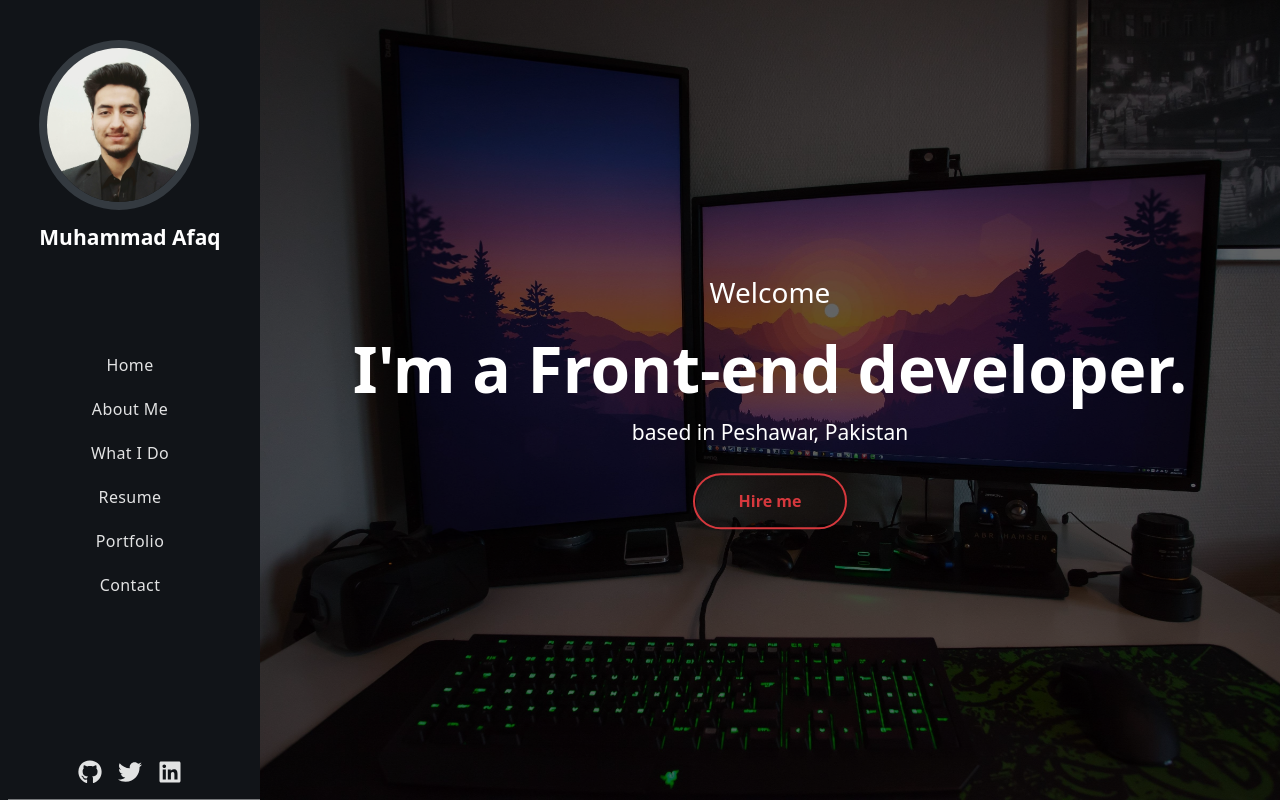
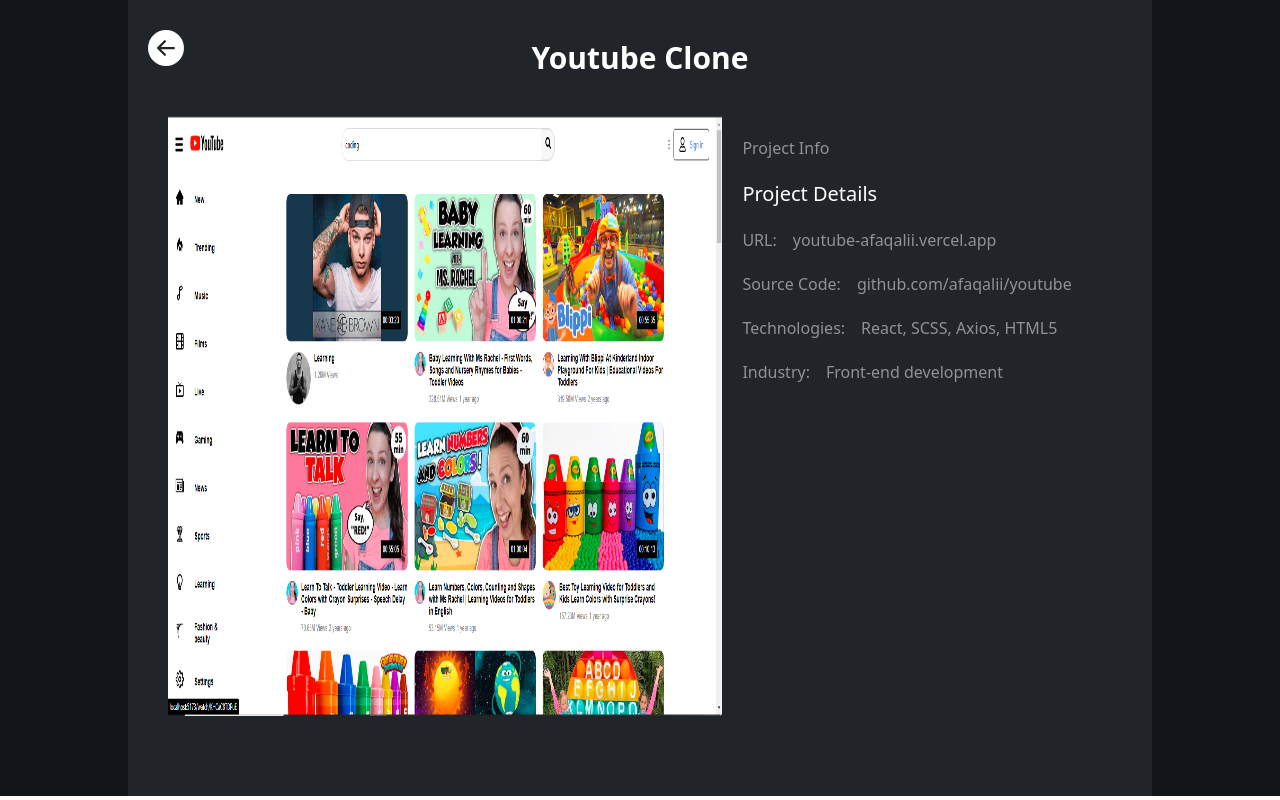
Before and after one commit to afaqalii/afaqdev, a React (Vite) app: page /14 in a window 1280 px wide. Shown: the top 800 px of the page. Built offline with nearby package versions, Linux system fonts and the light colour scheme.

Commit message:
Completed my portfolio website. Minor changes are left

```diff
--- a/package.json
+++ b/package.json
@@ -13,7 +13,8 @@
     "react": "^18.2.0",
     "react-dom": "^18.2.0",
     "react-icons": "^4.8.0",
-    "react-router-dom": "^6.11.1"
+    "react-router-dom": "^6.11.1",
+    "react-router-hash-link": "^2.4.3"
   },
   "devDependencies": {
     "@types/react": "^18.0.28",
--- a/src/App.jsx
+++ b/src/App.jsx
@@ -1,47 +1,17 @@
+import { BrowserRouter, Route, Routes } from 'react-router-dom'
 import './App.css'
-import AboutMe from './components/AboutMe'
-import ContactUs from './components/ContactUs'
-import ContainerWrapper from './components/ContainerWrapper'
-import Header from './components/Header'
-import MyWork from './components/MyWork'
 import { ProjectDetails } from './components/ProjectDetails'
-import Services from './components/Services'
-import Sidebar from "./components/Sidebar"
+import LandingPage from './components/LandingPage'
+
 function App() {
 
   return (
-    <>
-      <div className='landing-page'>
-      <Sidebar/>
-      <div id='main-content' className="lg:ml-[260px]">
-        <Header/>
-         <ContainerWrapper
-             bgColor={`bg-[--light-black]`}
-             content={<AboutMe/>}
-             backgroundTitle={"about me"}
-             title={"Know Me More"}
-          />
-         <ContainerWrapper
-             bgColor={`bg-[--bg-light]`}
-             content={<Services/>}
-             backgroundTitle={"services"}
-             title={"What I Do"}
-          />
-          <ContainerWrapper
-             bgColor={`bg-[--light-black]`}
-             content={<MyWork/>}
-             backgroundTitle={"portfolio"}
-             title={"My Work"}
-          />
-          <ContainerWrapper
-             bgColor={`bg-[--bg-light]`}
-             content={<ContactUs/>}
-             backgroundTitle={"contact"}
-             title={"Get In Touch"}
-          />
-      </div>
-      </div>
-    </>
+    <BrowserRouter>
+      <Routes>
+        <Route path='/' element={<LandingPage/>}/>
+        <Route path='/:projectId' element={<ProjectDetails/>}/>
+      </Routes>
+    </BrowserRouter>
   )
 }
 
--- a/src/LocalData.js
+++ b/src/LocalData.js
@@ -17,13 +17,13 @@
         id:"2"
     },
     {
-        item: "what I do",
+        item: "services",
         id:"3"
     },
-    {
-        item: "resume",
-        id:"4"
-    },
+    // {
+    //     item: "resume",
+    //     id:"4"
+    // },
     {
         item: "portfolio",
         id:"5"
@@ -136,9 +136,10 @@
         img: Movix,
         id:"15",
         imageCarousel: [],
-        projectInfoTitle: "",
-        projectInfo:"Project Info",
+        projectInfoTitle: "Project Info",
+        projectInfo:"This is an IMDB clone. You can search any type of movie watch its trailer the cast and all the ratings details. This project includes lazy loading searching features filtering.",
         projectDetailsTitle:"Project Details",
+        projectDetailText:"",
         projectDetails:[
             {
                 title:"URL",
--- a/src/components/AboutMe.jsx
+++ b/src/components/AboutMe.jsx
@@ -19,9 +19,7 @@
         {/* know me more content start from here */}
         <div className="flex flex-col gap-5 mt-12 lg:flex-row">
             <div  className="text-center lg:text-left w-2/3">
-                <h1 className='text-white text-3xl mb-4 font-bold'>I'm
-                      <span className='text-[--dark-blue] ml-1'>Afaq</span>,
-                     a Web Developer</h1>
+                <h1 className='text-white text-3xl mb-4 font-bold'>I'm <span className='text-[--dark-blue]'>Afaq</span>, a Web Developer</h1>
                 <p className='px-2 sm:px-0 mb-4 text-[--sm-text]'>Hi there! My name is Afaq, and I am a front-end developer. As a passionate developer, I specialize in creating visually appealing and user-friendly websites and applications that meet the needs of clients and end-users. My skillset includes proficiency in HTML, CSS, JavaScript, and various front-end frameworks, such as React.</p>
                 <p className='px-2 sm:px-0 mb-4 text-[--sm-text]'>I believe in staying up-to-date with the latest technologies and trends in the industry to ensure that I am providing the best solutions possible.</p>
             </div>
--- a/src/components/ContainerWrapper.jsx
+++ b/src/components/ContainerWrapper.jsx
@@ -2,7 +2,7 @@
 
 const ContainerWrapper = ({backgroundTitle, content, bgColor, title}) => {
   return (
-    <div className={`relative ${bgColor} px-5 md:px-12 py-16`}>
+    <div id={backgroundTitle} className={`relative ${bgColor} px-5 md:px-12 py-16`}>
         <h1
            className='uppercase
                       text-center
--- a/src/components/Header.jsx
+++ b/src/components/Header.jsx
@@ -1,15 +1,17 @@
 import React from 'react'
-import headerImg from "../assets/header-img.jpg"
+import { HashLink as Link } from 'react-router-hash-link'
 import "../App.css"
 const Header = () => {
   return (
     <>
-    <div className="header relative bg-[--dark-black] after:content-[''] after:absolute after:top-0 after:left-0 after:h-[100%]  bg-cover bg-center bg-fixed h-screen">
+    <div id='home' className="header relative bg-[--dark-black] after:content-[''] after:absolute after:top-0 after:left-0 after:h-[100%]  bg-cover bg-center bg-fixed h-screen">
         <div className='absolute z-[1] top-1/2 left-1/2 translate-x-[-50%] translate-y-[-50%] w-[100%] text-center text-[--white]'>
             <h2 className='text-[28px] font-medium mb-6'>Welcome</h2>
             <h1 className='text-4xl sm:text-5xl xl:text-[64px] font-semibold'>I'm a Front-end developer.</h1>
             <h4 className='text-[21px] font-extralight my-4'>based in Peshawar, Pakistan</h4>
-            <button className='py-3.5 px-11 mt-2 font-semibold border-2 rounded-[50rem] border-[--dark-blue] text-[--dark-blue] hover:text-white  hover:bg-[--dark-blue]  duration-700 '>Hire me </button>
+            <Link to="/#contact">
+              <button className='py-3.5 px-11 mt-2 font-semibold border-2 rounded-[50rem] border-[--dark-blue] text-[--dark-blue] hover:text-white  hover:bg-[--dark-blue]  duration-700 '>Hire me </button>
+            </Link>
         </div>
     </div>
     </>
--- /dev/null
+++ b/src/components/LandingPage.jsx
@@ -0,0 +1,45 @@
+import AboutMe from './AboutMe'
+import ContactUs from './ContactUs'
+import ContainerWrapper from './ContainerWrapper'
+import Header from './Header'
+import MyWork from './MyWork'
+import Services from './Services'
+import Sidebar from "./Sidebar"
+const LandingPage = () => {
+  return (
+    <div>
+        <div className='landing-page'>
+        <Sidebar/>
+      <div id='main-content' className="lg:ml-[260px]">
+        <Header/>
+         <ContainerWrapper
+             bgColor={`bg-[--light-black]`}
+             content={<AboutMe/>}
+             backgroundTitle={"about me"}
+             title={"Know Me More"}
+          />
+         <ContainerWrapper
+             bgColor={`bg-[--bg-light]`}
+             content={<Services/>}
+             backgroundTitle={"services"}
+             title={"What I Do "}
+          />
+          <ContainerWrapper
+             bgColor={`bg-[--light-black]`}
+             content={<MyWork/>}
+             backgroundTitle={"portfolio"}
+             title={"My Work"}
+          />
+          <ContainerWrapper
+             bgColor={`bg-[--bg-light]`}
+             content={<ContactUs/>}
+             backgroundTitle={"contact"}
+             title={"Get In Touch"}
+          />
+      </div>
+      </div>
+    </div>
+  )
+}
+
+export default LandingPage
--- a/src/components/MyWork.jsx
+++ b/src/components/MyWork.jsx
@@ -1,18 +1,18 @@
 import React, { useState } from 'react'
 import { MyWorkData } from '../LocalData'
-import { ProjectDetails } from './ProjectDetails'
+import { Link } from 'react-router-dom'
 
 const MyWork = () => {
-  const [show, setShow] = useState(false)
   return (
     <div className='grid grid-cols-1 md:grid-cols-2 xl:grid-cols-3 gap-5 mt-12'>
         {
             MyWorkData.map(work => {
                 return (
+                  <Link to={`/${work.id}`}>
                   <div key={work.id} className="card grid place-content-center">
                    <div className='img relative cursor-pointer  w-full h-[300px] lg:w-[300px] md:h-[300px]'>
                     <div className="project-btns">
-                        <button className='img-btn' onClick={() => setShow(prevState => !prevState)}>Project Details</button>
+                        <button className='img-btn'>Project Details</button>
                         <p className="relative text-center text-white mt-3  after:contents-[''] after:absolute after:w-[0] after:ease-in after:duration-300 after:bottom-[-8px] after:left-[48px] after:h-1 after:rounded-md after:bg-white after:hover:bg-white after:hover:w-[55px]">Preview</p>
                    </div>
                     <img className='h-full object-cover w-full rounded-[1rem]' src={work.img} alt={work.title} />
@@ -20,11 +20,10 @@
                    </div>
                     <h2 className="cursor-pointer relative mt-3 font-bold after:contents-[''] after:absolute after:w-2/5 after:bottom-[-8px] after:left-0 after:h-1 after:bg-[--dark-blue] after:rounded-md ">{work.title}</h2>
                   </div>
+                  </Link>
                 )
             })
         }
-
-      {show ? <ProjectDetails show={show} setShow={setShow}/> : ""}
     </div>
   )
 }
--- a/src/components/ProjectDetails.jsx
+++ b/src/components/ProjectDetails.jsx
@@ -1,26 +1,44 @@
 import React, { useState } from 'react'
-import {} from "react-icons"
-import { FaCross } from 'react-icons/fa'
-import Movix from "../assets/Movix.png"
-export const ProjectDetails = ({show, setShow}) => {
-    return (
-  <div className='relative'>
-    <div className='relative w-4/5 mx-auto p-10 bg-[--light-black] border-2 border-white'>
-       <h1 className='text-center text-3xl'>Project Title</h1>
-       <FaCross className='absolute right-[30px] top-[20px] cursor-pointer' onClick={() => setShow(!show)} />
-       <div className="flex flex-col lg:flex-row py-10">
+import { MyWorkData } from '../LocalData'
+import {BsArrowLeftCircleFill} from "react-icons/bs"
+import { useParams } from 'react-router-dom'
+import { HashLink as Link } from 'react-router-hash-link'
+export const ProjectDetails = () => {
+
+   const [loading, setLoading] = useState(true)
+   const {projectId}  = useParams()
+  const projectDetail = MyWorkData.filter(project => {
+        return  project.id == projectId
+
+  })
+
+return (
+  <div className='bg-[--dark-black]'>
+    <div className='relative w-4/5 mx-auto p-10 bg-[--light-black]'>
+       <Link to="/#portfolio">
+        <BsArrowLeftCircleFill className=' absolute top-[30px] left-[20px] cursor-pointer text-4xl text-white'/>
+       </Link>
+       <h1 className='text-center text-3xl font-bold'>{projectDetail[0]?.title}</h1>
+       <div className="flex flex-col lg:flex-row py-10 gap-5">
             <div className="flex justify-center w-3/5">
-                <img className='' src={Movix} alt="" />
+                <img className='h-[600px]' src={projectDetail[0]?.img} alt="" />
             </div>
             <div className="w-2/5 flex flex-col gap-5">
-                <h2 className='text-2xl'>Project name</h2>
-                <p className='text-[--sm-text] lg:pr-3'>Lorem ipsum, dolor sit amet consectetur adipisicing elit. Quae eligendi at quod maxime hic, ipsum, labore soluta nulla quibusdam sunt, veniam dolore nemo voluptatem amet atque obcaecati illo iure repudiandae.</p>
-                <h2 className='text-xl'>Project Details</h2>
+                <h2 className='text-2xl'>{projectDetail[0]?.projectInfoTitle}</h2>
+                <p className='text-[--sm-text] lg:pr-3'>{projectDetail[0]?.projectInfo}</p>
+                <h2 className='text-xl'>{projectDetail[0]?.projectDetailsTitle}</h2>
                 {/* iterating over an array */}
-            <div className="flex gap-4">
-                    <p className='text-[--sm-text]'>Name:</p>
-                    <p className='text-[--sm-text]'>Blogging app</p>
-            </div>
+              {
+                projectDetail[0]?.projectDetails?.map((project) => {
+                    const {title, content} = project
+                  return (
+                    <div className="flex gap-4">
+                      <p className='text-[--sm-text]'>{title}:</p>
+                      <p className='text-[--sm-text]'>{content}</p>
+                    </div>
+                  )
+                })
+              }
             </div>
        </div>
     </div>
--- a/src/components/Services.jsx
+++ b/src/components/Services.jsx
@@ -3,7 +3,7 @@
 
 const Services = () => {
   return (
-    <div className='grid grid-cols-1 md:grid-cols-2 mt-12  sm:px-8'>
+    <div  className='grid grid-cols-1 md:grid-cols-2 mt-12  sm:px-8'>
       {
         MyServiesData.map((service) => {
           return (
--- a/src/components/Sidebar.jsx
+++ b/src/components/Sidebar.jsx
@@ -2,20 +2,19 @@
 import MyPhoto from "../assets/afaq-photo.jpg"
 import  "../App.css"
 import { menuItems } from '../LocalData'
-import { FaGithub, FaLinkedin, FaTwitter } from "react-icons/fa"
+import { FaDesktop, FaGithub, FaLinkedin, FaTwitter } from "react-icons/fa"
+import { HashLink as Link } from "react-router-hash-link"
 const Sidebar = () => {
   const [toggleMenu, setToggleMenu] = useState(false)
-  const ref = useRef()
-  const handleRef = () =>{
-    ref.current.scroll
-    console.log(ref.current.focus())
-   }
+
   const MenuItems = menuItems.map((menuItem) => {
     const { item, id } = menuItem
       return (
-        <li key={id} onClick={handleRef} className='li leading-7 relative lg:static list-none text-[--light-gray] capitalize p-2 hover:text-[--dark-blue] after:content-[""] after:absolute after:bottom-0 after:left-[8px] after:bg-[--light-gray] after:opacity-10 after:h-[1px] after:w-[100%]'>
-          <a href="#" className='tracking-wide'>{item}</a>
-        </li>
+        <Link to={`#${item}`}>
+          <li key={id} className='li leading-7 relative lg:static list-none text-[--light-gray] capitalize p-2 hover:text-[--dark-blue] after:content-[""] after:absolute after:bottom-0 after:left-[8px] after:bg-[--light-gray] after:opacity-10 after:h-[1px] after:w-[100%]'>
+            <a href="#" className='tracking-wide'>{item}</a>
+          </li>
+        </Link>
       )
     })
 
@@ -30,7 +29,7 @@
        </div>
        {/* sidebar Menu Items section */}
        <div className={`${toggleMenu ? 'absolute' : 'hidden' }  lg:mt-[-4rem] bg-black  lg:bg-transparent lg:text-center w-[100%] left-0 top-16 lg:flex flex-col`}>
-          <ul className='p-4'>
+          <ul className='p-4 cursor-pointer'>
           {MenuItems}
           </ul>
        </div>
--- a/src/index.css
+++ b/src/index.css
@@ -7,7 +7,7 @@
     margin: 0;
     padding: 0;
     box-sizing: border-box;
-    /* font-family: 'Montserrat', sans-serif;; */
+    scroll-behavior: smooth;
   }
   :root {
   --dark-black: #111418;
@@ -21,8 +21,3 @@
 h1, h2, h3 ,h4 {
   color: white;
 }
-/* @layer components {
-    .btn-primary {
-         @apply py-2 px-4 bg-blue-500 text-white font-semibold rounded-lg shadow-md hover:bg-blue-700 focus:outline-none focus:ring-2 focus:ring-blue-400 focus:ring-opacity-75;
-    }
-} */
```
Also changed, not shown: 1 other file (tests, documents, lock files or other folders).
